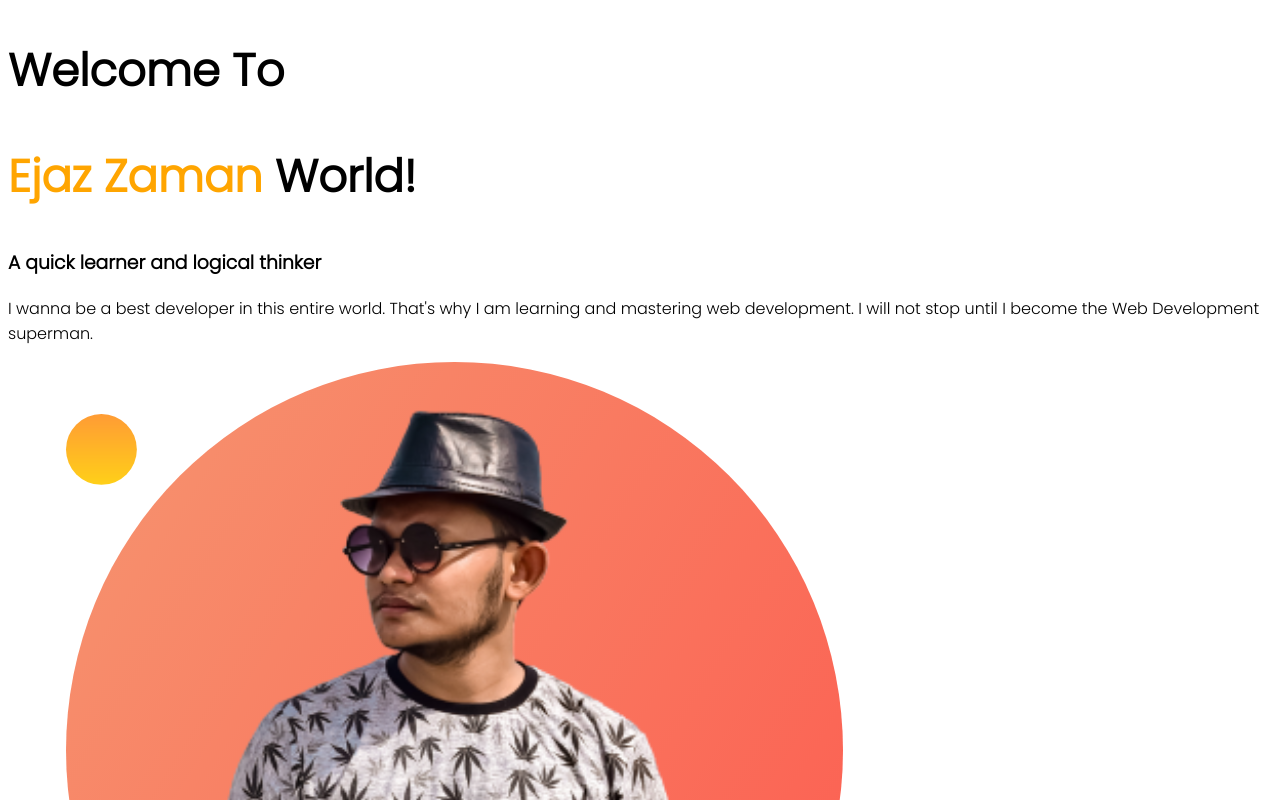
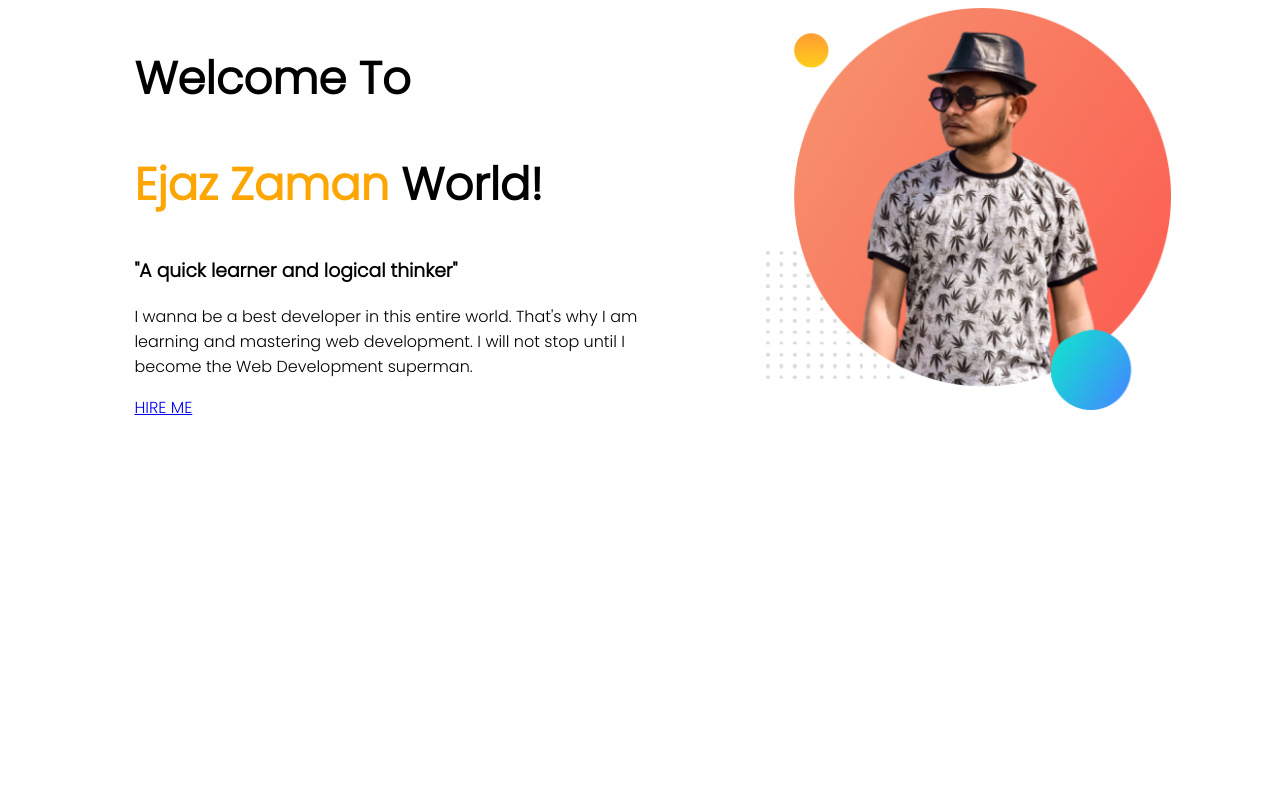
Before and after one commit to Muhammad-Nurul-Abser/Demo-portfolio, a plain HTML site: page index.html in a window 1280 px wide. Shown: the top 800 px of the page. Drawn offline with Linux system fonts and the light colour scheme.

Commit message:
perfect positioning

```diff
--- a/index.html
+++ b/index.html
@@ -13,14 +13,15 @@
 
 <body>
     <section class="firstsecction">
-        <div class="frist-side">
+        <div class="up-side">
             <h1>Welcome To</h1>
             <h1><span class="name-color">Ejaz Zaman</span> World!</h1>
-            <h3>A quick learner and logical thinker</h3>
+            <h3>"A quick learner and logical thinker"</h3>
             <p>I wanna be a best developer in this entire world. That's why I am learning and mastering web
                 development. I will not stop until I become the Web Development superman.</p>
+            <a href="https://www.linkedin.com/in/ejaz-zaman-767268188/">HIRE ME</a>
         </div>
-        <div class="frist-side">
+        <div class="up-side">
             <img src="images/my-bg.png" alt="">
         </div>
     </section>
--- a/style.css
+++ b/style.css
@@ -7,3 +7,14 @@ h1{
 .name-color{
     color: orange;
 }
+.firstsecction{
+    display: flex;
+}
+.up-side{
+    width: 50%;
+    padding-left: 10%;
+
+}
+.up-side img{
+    width: 80%;
+}
```
